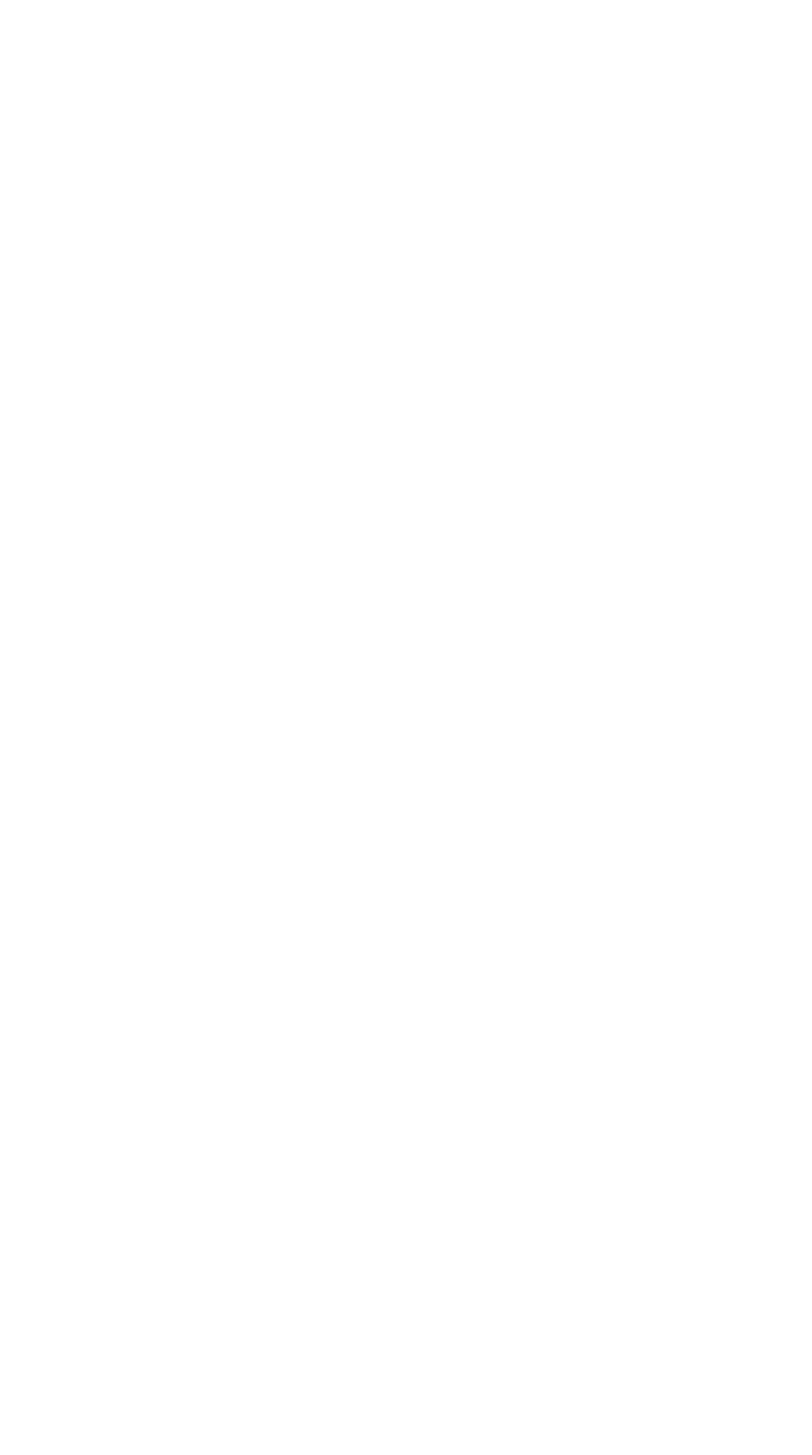
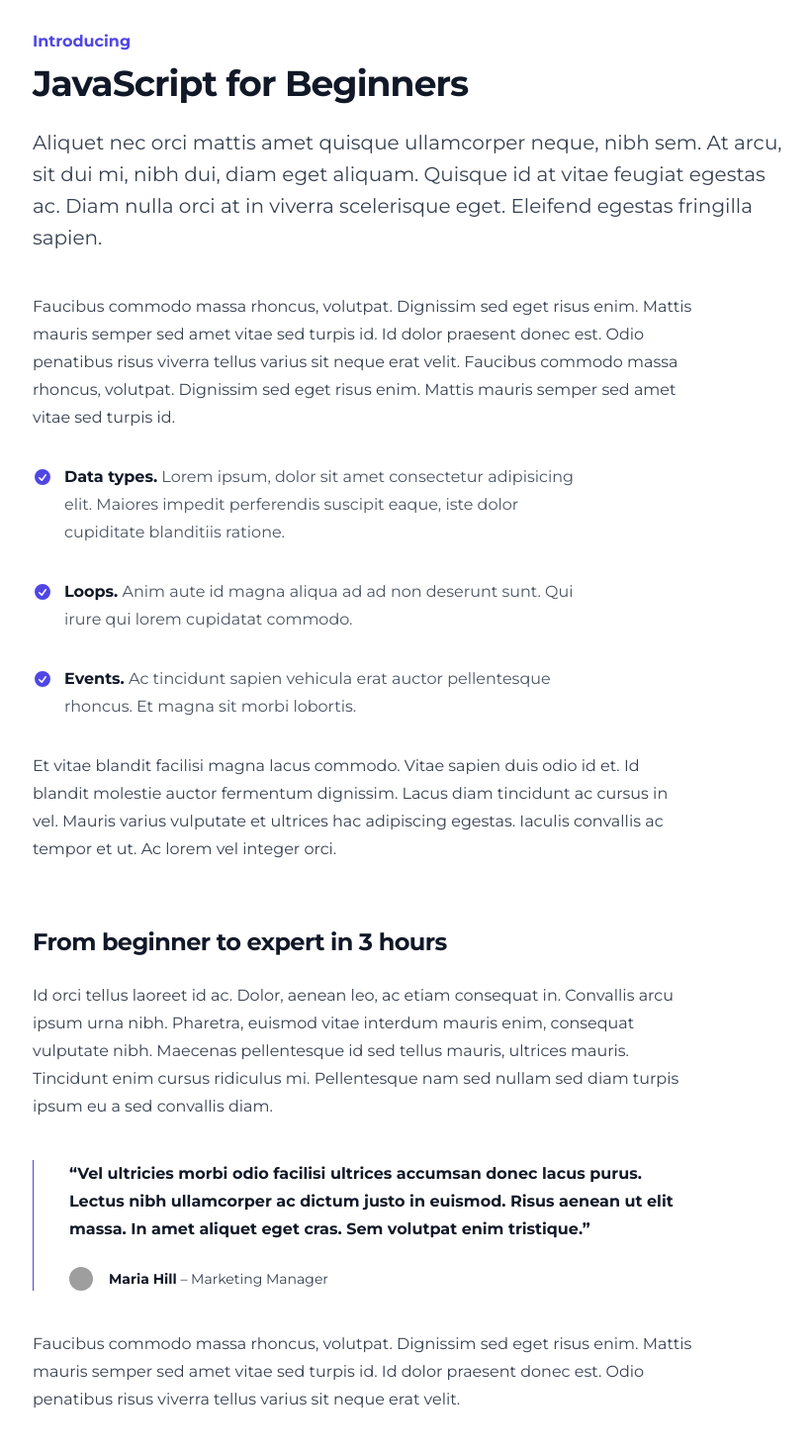
Before and after one commit to mitchiemt11/lekkermelodies, a React (Create React App) app: page / in a window 1280 px wide. Shown: the part 900-2370 px from the top of the page at 99% size, without its empty margins (223-1044 px from the left). Before the commit the page ends 800 px from the top, so only its background shows below. Built offline with nearby package versions, Linux system fonts and the light colour scheme; grey boxes are pictures that could not be loaded.

Commit message:
Add a simple overview section

```diff
--- a/package.json
+++ b/package.json
@@ -3,6 +3,7 @@
   "version": "0.1.0",
   "private": true,
   "dependencies": {
+    "@heroicons/react": "^2.0.18",
     "@testing-library/jest-dom": "^5.17.0",
     "@testing-library/react": "^13.4.0",
     "@testing-library/user-event": "^13.5.0",
--- a/src/App.jsx
+++ b/src/App.jsx
@@ -1,11 +1,13 @@
 import React from 'react';
 import Landing from './sections/Landing';
+import Overview from './sections/Overview';
 
 
 function App() {
   return (
     <>
       <Landing/>
+      <Overview/>
     </>
   );
 }
--- a/src/sections/Overview.jsx
+++ b/src/sections/Overview.jsx
@@ -1,9 +1,108 @@
-import React from 'react'
+import { CheckCircleIcon, InformationCircleIcon } from '@heroicons/react/20/solid'
 
-const Overview = () => {
+export default function Overview() {
   return (
-    <div>Overview</div>
+    <div className="bg-white px-6 py-32 lg:px-8">
+      <div className="mx-auto max-w-3xl text-base leading-7 text-gray-700">
+        <p className="text-base font-semibold leading-7 text-indigo-600">Introducing</p>
+        <h1 className="mt-2 text-3xl font-bold tracking-tight text-gray-900 sm:text-4xl">JavaScript for Beginners</h1>
+        <p className="mt-6 text-xl leading-8">
+          Aliquet nec orci mattis amet quisque ullamcorper neque, nibh sem. At arcu, sit dui mi, nibh dui, diam eget
+          aliquam. Quisque id at vitae feugiat egestas ac. Diam nulla orci at in viverra scelerisque eget. Eleifend
+          egestas fringilla sapien.
+        </p>
+        <div className="mt-10 max-w-2xl">
+          <p>
+            Faucibus commodo massa rhoncus, volutpat. Dignissim sed eget risus enim. Mattis mauris semper sed amet vitae
+            sed turpis id. Id dolor praesent donec est. Odio penatibus risus viverra tellus varius sit neque erat velit.
+            Faucibus commodo massa rhoncus, volutpat. Dignissim sed eget risus enim. Mattis mauris semper sed amet vitae
+            sed turpis id.
+          </p>
+          <ul role="list" className="mt-8 max-w-xl space-y-8 text-gray-600">
+            <li className="flex gap-x-3">
+              <CheckCircleIcon className="mt-1 h-5 w-5 flex-none text-indigo-600" aria-hidden="true" />
+              <span>
+                <strong className="font-semibold text-gray-900">Data types.</strong> Lorem ipsum, dolor sit amet
+                consectetur adipisicing elit. Maiores impedit perferendis suscipit eaque, iste dolor cupiditate
+                blanditiis ratione.
+              </span>
+            </li>
+            <li className="flex gap-x-3">
+              <CheckCircleIcon className="mt-1 h-5 w-5 flex-none text-indigo-600" aria-hidden="true" />
+              <span>
+                <strong className="font-semibold text-gray-900">Loops.</strong> Anim aute id magna aliqua ad ad non
+                deserunt sunt. Qui irure qui lorem cupidatat commodo.
+              </span>
+            </li>
+            <li className="flex gap-x-3">
+              <CheckCircleIcon className="mt-1 h-5 w-5 flex-none text-indigo-600" aria-hidden="true" />
+              <span>
+                <strong className="font-semibold text-gray-900">Events.</strong> Ac tincidunt sapien vehicula erat
+                auctor pellentesque rhoncus. Et magna sit morbi lobortis.
+              </span>
+            </li>
+          </ul>
+          <p className="mt-8">
+            Et vitae blandit facilisi magna lacus commodo. Vitae sapien duis odio id et. Id blandit molestie auctor
+            fermentum dignissim. Lacus diam tincidunt ac cursus in vel. Mauris varius vulputate et ultrices hac
+            adipiscing egestas. Iaculis convallis ac tempor et ut. Ac lorem vel integer orci.
+          </p>
+          <h2 className="mt-16 text-2xl font-bold tracking-tight text-gray-900">From beginner to expert in 3 hours</h2>
+          <p className="mt-6">
+            Id orci tellus laoreet id ac. Dolor, aenean leo, ac etiam consequat in. Convallis arcu ipsum urna nibh.
+            Pharetra, euismod vitae interdum mauris enim, consequat vulputate nibh. Maecenas pellentesque id sed tellus
+            mauris, ultrices mauris. Tincidunt enim cursus ridiculus mi. Pellentesque nam sed nullam sed diam turpis
+            ipsum eu a sed convallis diam.
+          </p>
+          <figure className="mt-10 border-l border-indigo-600 pl-9">
+            <blockquote className="font-semibold text-gray-900">
+              <p>
+                “Vel ultricies morbi odio facilisi ultrices accumsan donec lacus purus. Lectus nibh ullamcorper ac
+                dictum justo in euismod. Risus aenean ut elit massa. In amet aliquet eget cras. Sem volutpat enim
+                tristique.”
+              </p>
+            </blockquote>
+            <figcaption className="mt-6 flex gap-x-4">
+              <img
+                className="h-6 w-6 flex-none rounded-full bg-gray-50"
+                src="https://images.unsplash.com/photo-1502685104226-ee32379fefbe?ixlib=rb-1.2.1&ixid=eyJhcHBfaWQiOjEyMDd9&auto=format&fit=facearea&facepad=2&w=256&h=256&q=80"
+                alt=""
+              />
+              <div className="text-sm leading-6">
+                <strong className="font-semibold text-gray-900">Maria Hill</strong> – Marketing Manager
+              </div>
+            </figcaption>
+          </figure>
+          <p className="mt-10">
+            Faucibus commodo massa rhoncus, volutpat. Dignissim sed eget risus enim. Mattis mauris semper sed amet vitae
+            sed turpis id. Id dolor praesent donec est. Odio penatibus risus viverra tellus varius sit neque erat velit.
+          </p>
+        </div>
+        <figure className="mt-16">
+          <img
+            className="aspect-video rounded-xl bg-gray-50 object-cover"
+            src="https://images.unsplash.com/photo-1500648767791-00dcc994a43e?ixlib=rb-1.2.1&auto=format&fit=facearea&w=1310&h=873&q=80&facepad=3"
+            alt=""
+          />
+          <figcaption className="mt-4 flex gap-x-2 text-sm leading-6 text-gray-500">
+            <InformationCircleIcon className="mt-0.5 h-5 w-5 flex-none text-gray-300" aria-hidden="true" />
+            Faucibus commodo massa rhoncus, volutpat.
+          </figcaption>
+        </figure>
+        <div className="mt-16 max-w-2xl">
+          <h2 className="text-2xl font-bold tracking-tight text-gray-900">Everything you need to get up and running</h2>
+          <p className="mt-6">
+            Purus morbi dignissim senectus mattis adipiscing. Amet, massa quam varius orci dapibus volutpat cras. In
+            amet eu ridiculus leo sodales cursus tristique. Tincidunt sed tempus ut viverra ridiculus non molestie.
+            Gravida quis fringilla amet eget dui tempor dignissim. Facilisis auctor venenatis varius nunc, congue erat
+            ac. Cras fermentum convallis quam.
+          </p>
+          <p className="mt-8">
+            Faucibus commodo massa rhoncus, volutpat. Dignissim sed eget risus enim. Mattis mauris semper sed amet vitae
+            sed turpis id. Id dolor praesent donec est. Odio penatibus risus viverra tellus varius sit neque erat velit.
+          </p>
+        </div>
+      </div>
+    </div>
   )
 }
-
-export default Overview
```
Also changed, not shown: 1 other file (tests, documents, lock files or other folders).
